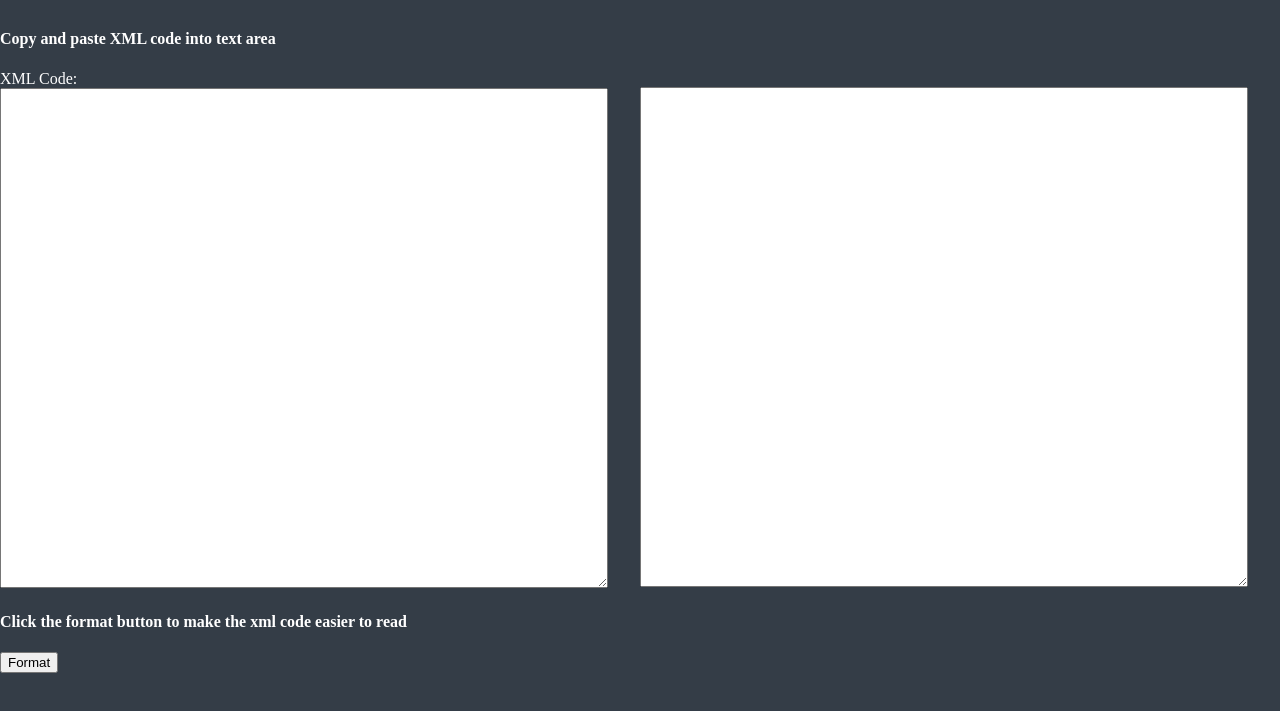
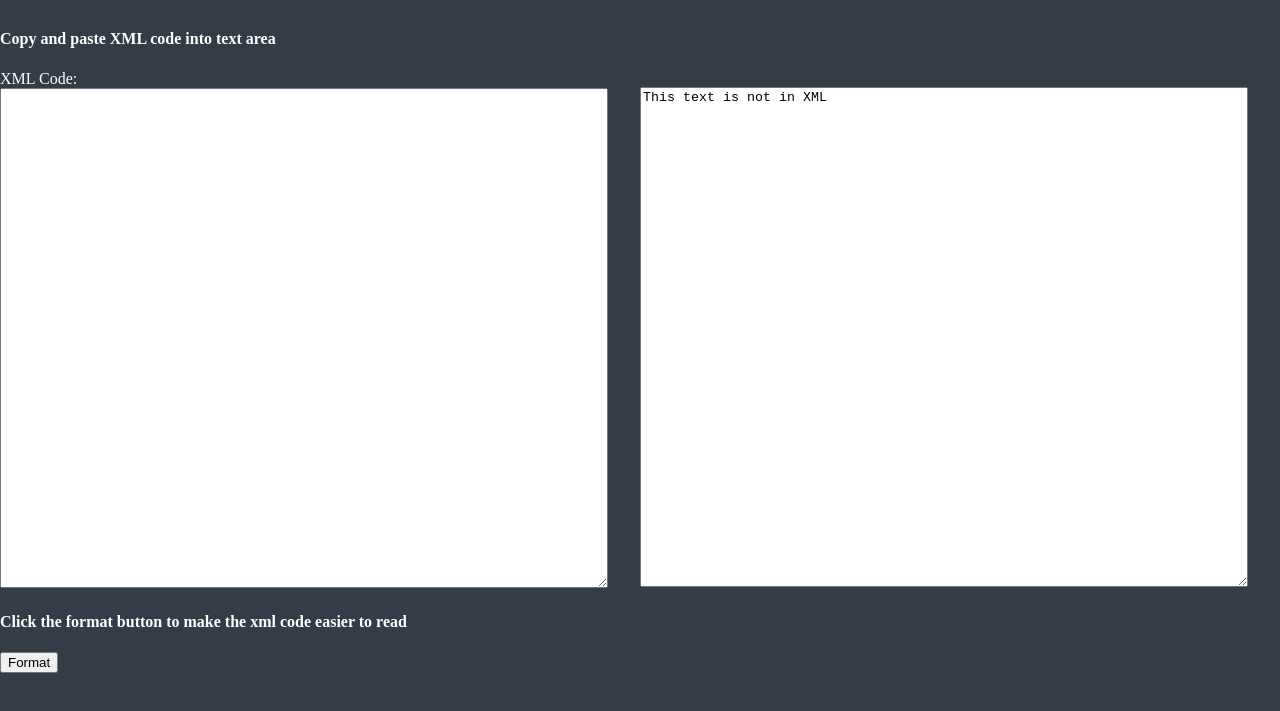
Before and after one commit to brandonvtran/xmlformatter, a plain HTML site: page index.html in a window 1280 px wide. Both pictures are taken after a click on the button "Format". Shown: the part 63-774 px from the top of the page. Drawn offline with Linux system fonts and the light colour scheme; a web font is replaced by a local one.

Commit message:
non xml prints a statement that says it's not xml

```diff
--- a/index.html
+++ b/index.html
@@ -57,7 +57,7 @@
         var formatted;
 
         //xml case
-        if(textStr.indexOf("<?xml") != -1) {
+        if(textStr.indexOf("<") != -1 && textStr.indexOf(">") != -1) {
 
           var tabs = '';          //store the current indentation
           var start = 0;          //starting line
@@ -92,7 +92,7 @@
 
         //not xml code case
         else {
-          formatted = textStr;
+          formatted = "This text is not in XML";
         }
 
         //print out formatted text
```
